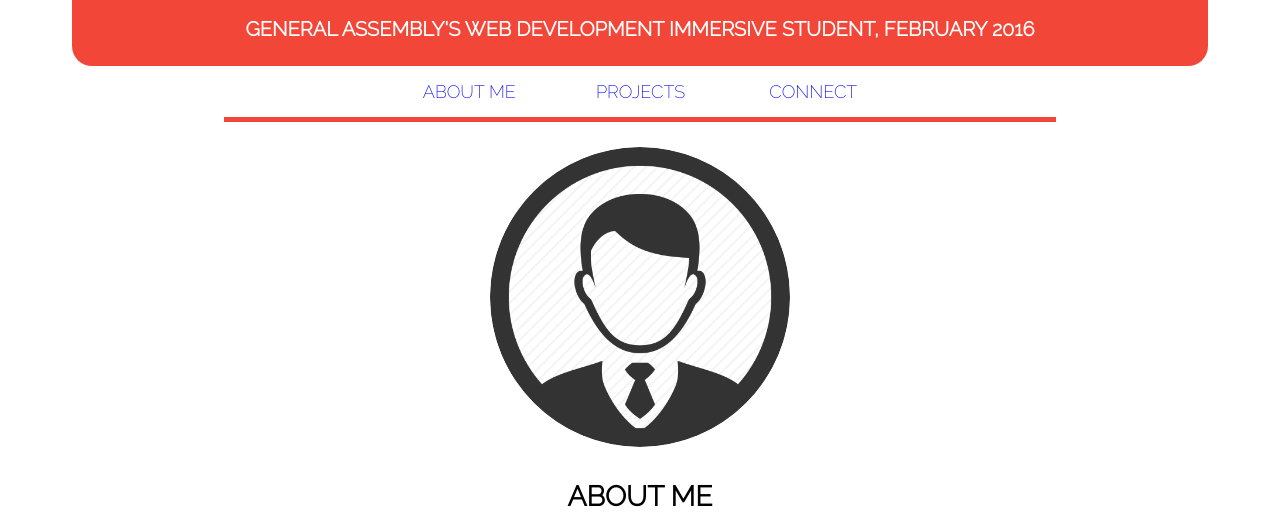
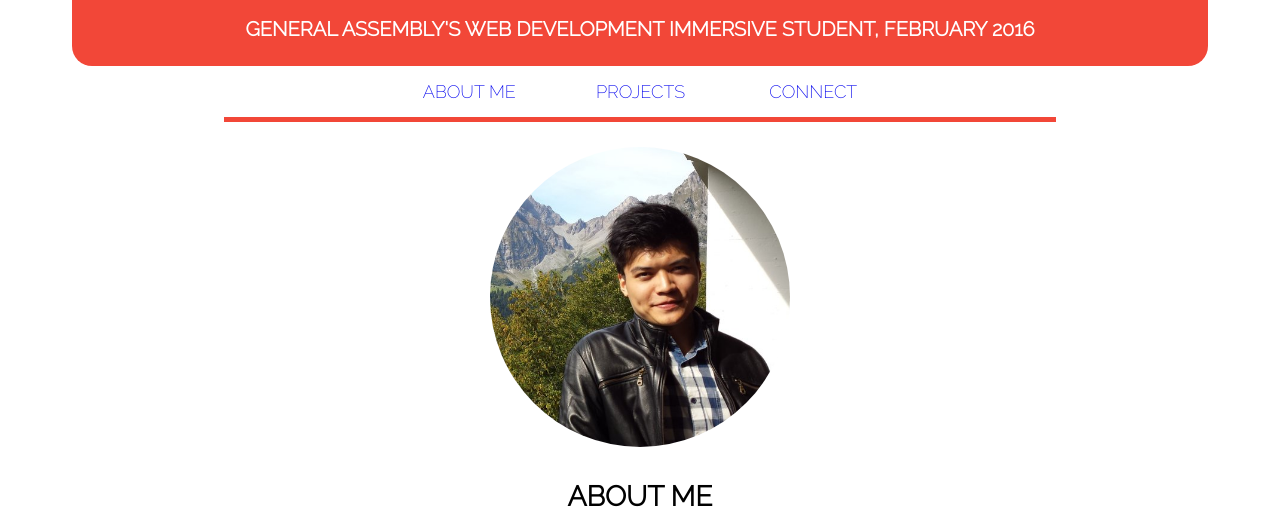
Before and after one commit to hakimishere/profile-resp, a plain HTML site: page index.html in a window 1280 px wide. Shown: the part 271-791 px from the top of the page. Drawn offline with nearby package versions, Linux system fonts and the light colour scheme.

Commit message:
Updated Profile Picture

```diff
--- a/index.html
+++ b/index.html
@@ -18,7 +18,7 @@
 		<nav id="links"><a id="about-me-nav" href="#picture">ABOUT ME</a><a id="projects-nav" href="#project">PROJECTS</a>
 		<a id="contact-nav" href="#contact">CONNECT</a>
 		</nav>
-		<div id="pic"><a name="picture"></a><img src="images/male-circle-512.png"></div><br/>
+		<div id="pic"><a name="picture"></a><img src="images/profile.jpg"></div><br/>
 		<section> ABOUT ME </section>
 		<p class="about">Steered by my perennial curiousity, I am currently equipping myself with today's tools of creation. I strive to be at the nexus of disparate bodies of knowledge; where I believe the most inspired solutions are born.</p>
 		<p class="about">I find my most inspired self and considerable enjoyment in an intellectually stimulating, challenging, meaningful, and collaborative environment.</p>
```
Also changed, not shown: images/male-circle-512.png (deleted), images/profile.jpg (added).
